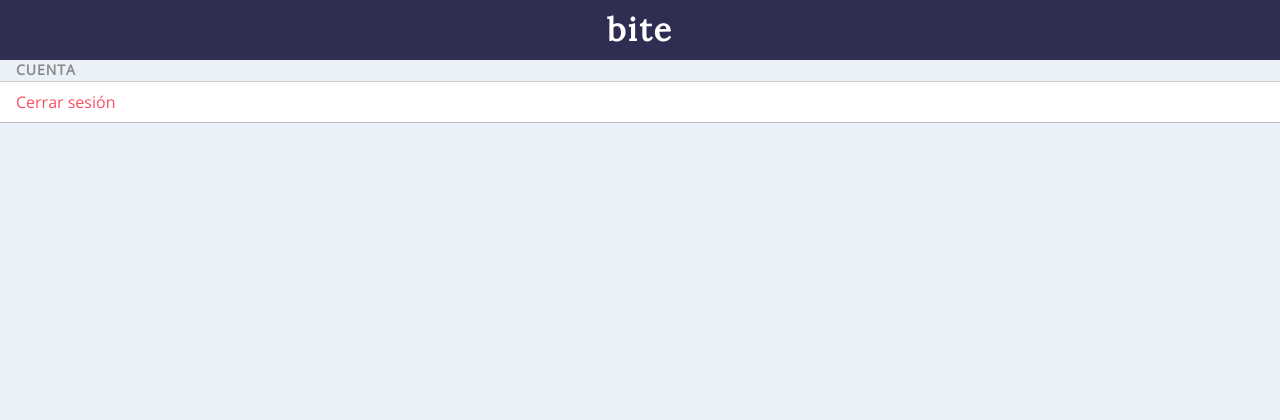
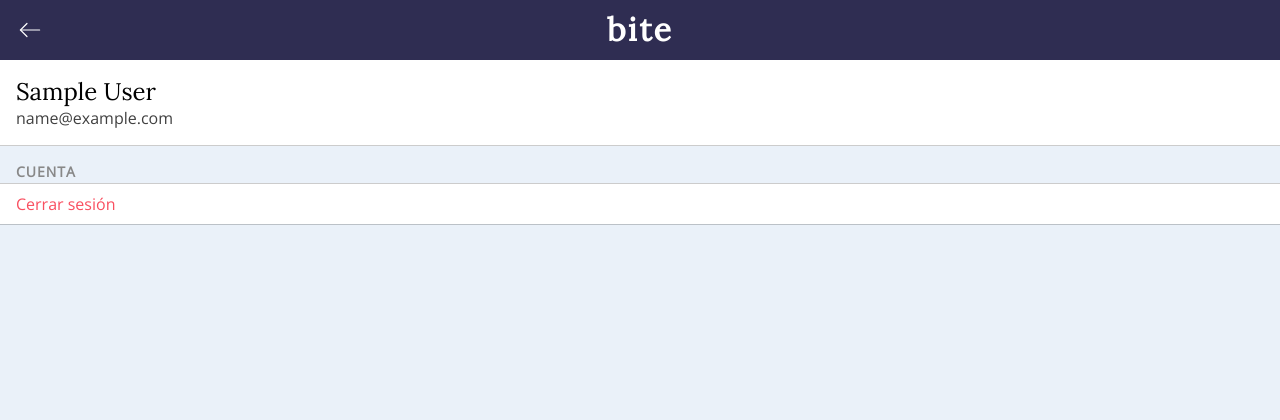
Before and after one commit to andremarinmx/bite, a Flask app: page /settings in a window 1280 px wide. Shown: the top 420 px of the page. Run offline with Flask 2, Linux system fonts and the light colour scheme; the visitor is signed in with stand-in values (Sample User, id 1); data comes from the database, SQL or seed files in the repository.

Commit message:
Agregado más contenido a /settings

```diff
--- a/app.py
+++ b/app.py
@@ -88,7 +88,8 @@ def edit_product(product_id: int):
 @app.route('/settings')
 @login.login_required
 def settings():
-	return render_template('settings.html')
+	user = UserModel.find_by_id(session.get('user_id'))
+	return render_template('settings.html', user = user)
 
 @app.route('/edit_profile')
 def edit_profile():
--- /dev/null
+++ b/static/css/ButtonReturn.css
@@ -0,0 +1,18 @@
+/*
+<div class="ButtonReturn">
+	<img src="{{ url_for('static', filename = 'images/return.svg') }}">
+</div>
+*/
+
+.ButtonReturn {
+	position: fixed;
+	z-index: 1;
+	top: 15px;
+	left: 15px;
+}
+
+.ButtonReturn img {
+	height: 30px;
+	object-fit: contain;
+	cursor: pointer;
+}
--- a/static/css/Settings.css
+++ b/static/css/Settings.css
@@ -9,6 +9,21 @@
 	</div>
 </div>
 */
+
+.AccountView {
+	padding: 16px;
+	background-color: var(--card-bg);
+	border-bottom: solid 1px rgba(0, 0, 0, 0.2);
+}
+
+.AccountName {
+	font-size: 24px;
+}
+
+.AccountMail {
+	font-family: 'Open Sans', sans-serif;
+	opacity: 0.75;
+}
 
 .Settings {
 	margin-top: 16px;
--- /dev/null
+++ b/static/js/ButtonReturn.js
@@ -0,0 +1,5 @@
+const buttonReturn = document.querySelector('.ButtonReturn')
+
+buttonReturn.addEventListener('click', () => {
+	window.history.back()
+})
--- a/templates/settings.html
+++ b/templates/settings.html
@@ -2,17 +2,27 @@
 
 {% block links %}
 <link rel="stylesheet" href="{{ url_for('static', filename = 'css/Header.css') }}">
+<link rel="stylesheet" href="{{ url_for('static', filename = 'css/ButtonReturn.css') }}">
 <link rel="stylesheet" href="{{ url_for('static', filename = 'css/Settings.css') }}">
 <link rel="stylesheet" href="{{ url_for('static', filename = 'css/NavigationBar.css') }}">
 {% endblock links %}
 
 {% block body %}
 <div class="App">
+	<div class="ButtonReturn">
+		<img src="{{ url_for('static', filename = 'images/return.svg') }}">
+	</div>
+
 	<div class="Header">
 		bite
 	</div>
 
 	<div class="Container">
+		<div class="AccountView">
+			<p class="AccountName">{{ user.first_name }} {{ user.last_name }}</p>
+			<p class="AccountMail">{{ user.email }}</p>
+		</div>
+
 		<div class="Settings">
 			<p>Cuenta</p>
 
@@ -44,5 +54,5 @@
 {% endblock body %}
 
 {% block scripts %}
-
+<script src="{{ url_for('static', filename = 'js/ButtonReturn.js') }}"></script>
 {% endblock scripts %}
```
Also changed, not shown: static/images/return.svg (added).
